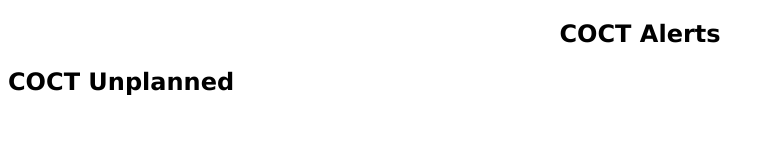
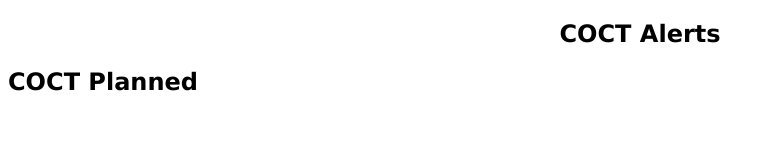
Before and after one commit to Najeeb223/CapeOutageWatch, a website: page public/index.html in a window 1280 px wide. Shown: the top 157 px of the page, without its empty margins (0-774 px from the left). Drawn offline with Linux system fonts and the light colour scheme; no server answers.

Commit message:
html update

```diff
--- a/public/index.html
+++ b/public/index.html
@@ -11,7 +11,7 @@
         <h1>COCT Alerts</h1>
     </section>
     <section>
-        <h2>COCT Unplanned</h2>
+        <h2>COCT Planned</h2>
     </section>
 
     <section class="planned-alerts-layout">
```
